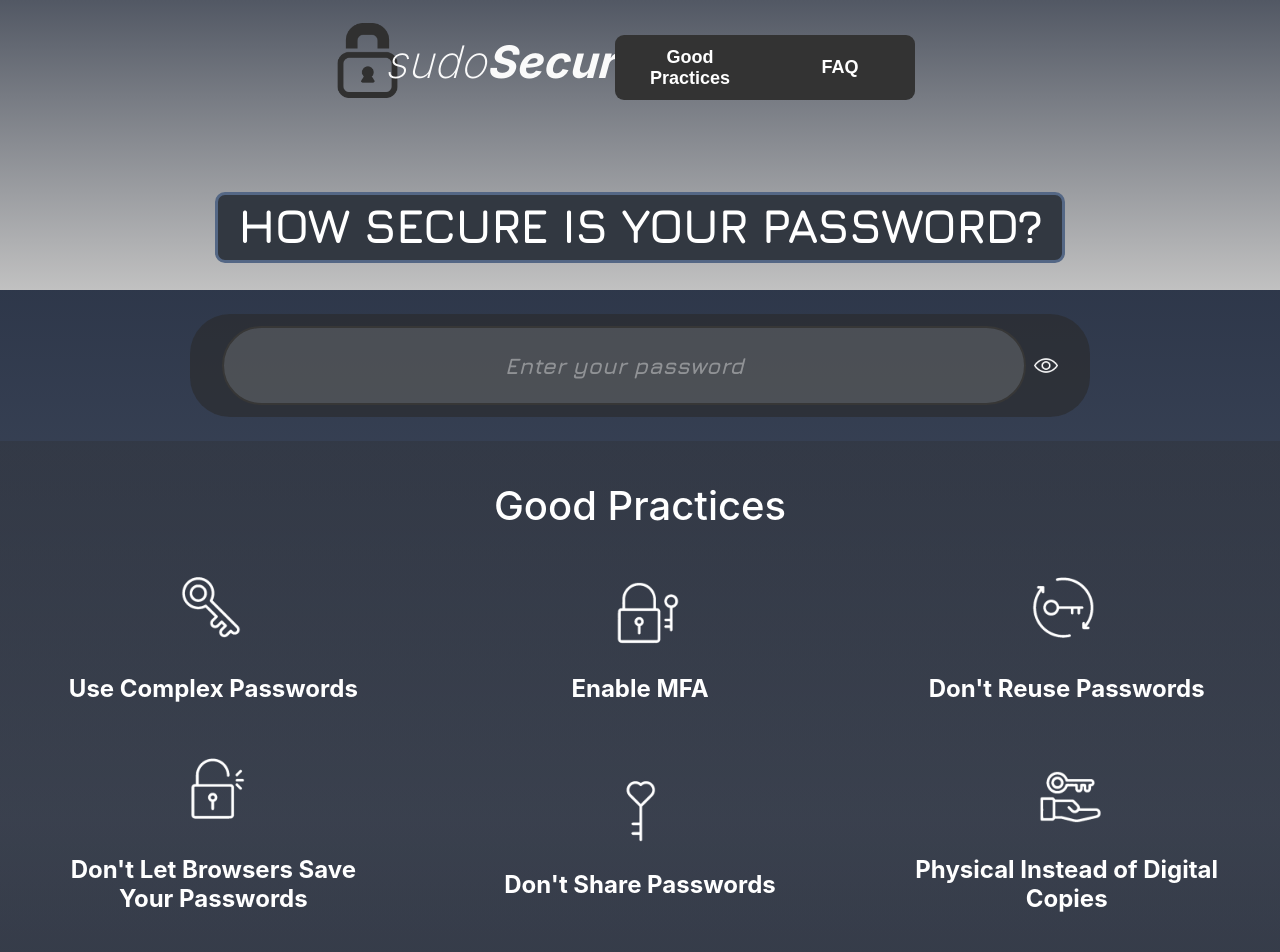
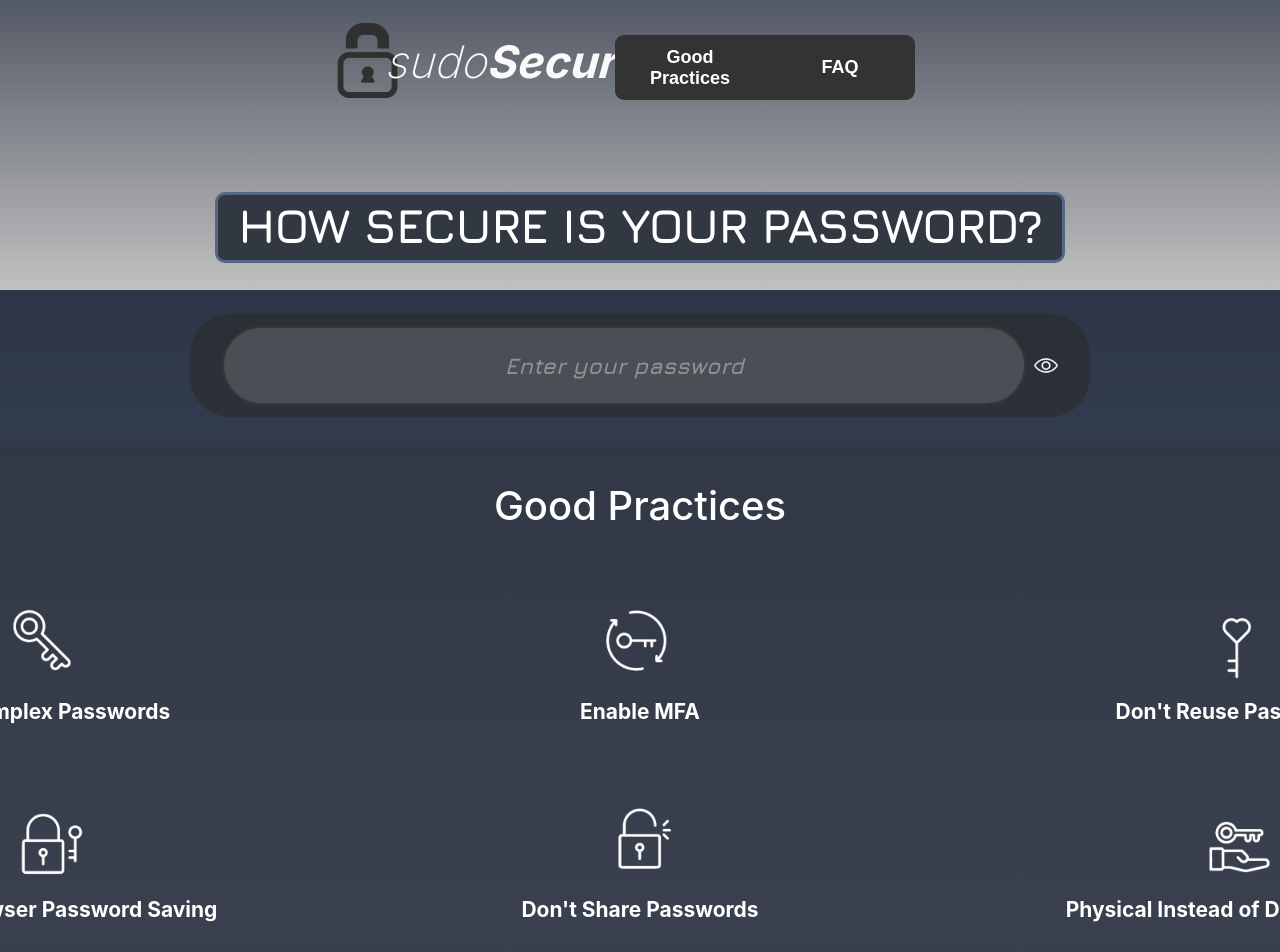
Before and after one commit to Obedozah/SudoSecure, a React (Create React App) app in the folder frontend/: page / in a window 1280 px wide. Shown: the top 952 px of the page. Built offline with nearby package versions, Linux system fonts and the light colour scheme.

Commit message:
Added pablos dynamic goodp section added icon

```diff
--- a/frontend/src/components/HeaderFooter/FAQ.css
+++ b/frontend/src/components/HeaderFooter/FAQ.css
@@ -5,7 +5,7 @@
   text-align: center;
   color: white;
   /* background: linear-gradient(to bottom, #677b9cff, #1c1e1fff); */
-  height: 600px;
+  height: 800px;
   overflow: hidden;
 }
 
@@ -26,33 +26,59 @@
   /* background-color: blue; */
 }
 
+/*expanded thing*/
+
+.goodp-image.expanded::before,
+.goodp-image::before
+{
+  position: relative;
+  content: "";
+  inset: 0;
+}
+
+.goodp-image.expanded,
+.goodp-image
+{
+  height: 300px;
+}
+
+
 .goodp-image {
   font-size: 14px;
   display: flex;
   flex-direction: column;
   position: relative;
   left: 0px;
-  justify-content: center;
+  justify-content: top;
   align-items: center;
   padding: 3rem;
   width: 500px;
-  height: 100px;
+  height: 102px;
   background-color: transparent;
   /* border: solid; */
+  overflow: hidden;
+  transition: height 0.6s ease;
 }
 
 .goodp-img {
   height: 5rem;
   position: relative;
+  top:5px;
   width: 5rem;
 }
 
+.goodp-col {
+  display: flex;
+  flex-direction: column;
+  /* border: solid red; */
+}
 .default-image {
   background-color: transparent;
 }
 .goodp-img:hover {
   width: 100px;
   height: 100px;
+  top: 0px;
   background-color: rgba(221, 221, 221, 0.15);
   border-radius: 50px;
 
--- a/frontend/src/components/HeaderFooter/FAQ.jsx
+++ b/frontend/src/components/HeaderFooter/FAQ.jsx
@@ -203,39 +203,117 @@ function FAQ() {
 
     const [q3Hover] = useState("default-border");
 
+    const [gp1Hover,setGP1Hov] = useState(false);
+
+    const handleGP1enter= ()=>{
+      setGP1Hov(true);
+    }
+    const handleGP1leave= ()=>{
+      setGP1Hov(false);
+    }
+    //IMAGE2
+    const [gp2Hover,setGP2Hov] = useState(false);
+
+    const handleGP2enter= ()=>{
+      setGP2Hov(true);
+    }
+    const handleGP2leave= ()=>{
+      setGP2Hov(false);
+    }
+    //IMAGE3
+    const [gp3Hover,setGP3Hov] = useState(false);
+
+    const handleGP3enter= ()=>{
+      setGP3Hov(true);
+    }
+    const handleGP3leave= ()=>{
+      setGP3Hov(false);
+    }
+    //IMAGE4
+    const [gp4Hover,setGP4Hov] = useState(false);
+
+    const handleGP4enter= ()=>{
+      setGP4Hov(true);
+    }
+    const handleGP4leave= ()=>{
+      setGP4Hov(false);
+    }
+    //IMAGE5
+    const [gp5Hover,setGP5Hov] = useState(false);
+
+    const handleGP5enter= ()=>{
+      setGP5Hov(true);
+    }
+    const handleGP5leave= ()=>{
+      setGP5Hov(false);
+    }
+    //IMAGE6
+    const [gp6Hover,setGP6Hov] = useState(false);
+
+    const handleGP6enter= ()=>{
+      setGP6Hov(true);
+    }
+    const handleGP6leave= ()=>{
+      setGP6Hov(false);
+    }
+
+
     return (
     <header style={{background: 'linear-gradient(to bottom, rgba(48, 51, 58, .5), rgba(34, 37, 44, 0.5))'}}>
       {/* ===== GOOD PRACTICES ===== */}
       <h1 id="GoodP" className="goodp-section">
         <b className="goodp-title">Good Practices</b>
+        {/*FIRST COL*/}
         <div className="goodp-sub">
-          <div className="goodp-image">
-            <img className={`goodp-img ${img1Hover}`} src={'img1.png'} alt='img 1'></img>
-            <p>Use Complex Passwords</p>
+          {/*FIRST IMAGE*/}
+          <div className="goodp-col">
+            <div className={`goodp-image ${gp1Hover ? "expanded" : ""}`}>
+              <img onMouseEnter={handleGP1enter} onMouseLeave={handleGP1leave} className={`goodp-img ${img1Hover}`} src={'img1.png'} alt='img 1'></img>
+              <p style={{fontSize: 'clamp(.01rem, 1.2vw + 0.350rem, 1.875rem)'}}>Use Complex Passwords</p>
+              <p style={{fontSize: 'clamp(.01rem, 1.1vw + 0.350rem, 1.775rem)', fontWeight: "lighter"}}>Try using complex passwords over simple, easy to remember passwords.</p>
+            </div>
+          {/*Fourth IMAGE*/}
+          <div className={`goodp-image ${gp4Hover ? "expanded" : ""}`}>
+            <img onMouseEnter={handleGP4enter} onMouseLeave={handleGP4leave} className='goodp-img' src={'img2.png'} alt='img 2'></img>
+            <p style={{fontSize: 'clamp(.01rem, 1.2vw + 0.350rem, 1.875rem)'}}>Disable Browser Password Saving</p>
+            <p style={{fontSize: 'clamp(.01rem, 1.1vw + 0.350rem, 1.775rem)', fontWeight: "lighter"}}>Try using complex passwords over simple, easy to remember passwords.</p>
           </div>
-          <div className="goodp-image">
-            <img className='goodp-img' src={'img2.png'} alt='img 2'></img>
-            <p>Enable MFA</p>
+
           </div>
-          <div className="goodp-image">
-            <img className='goodp-img' src={'img3.png'} alt='img 3'></img>
-            <p>Don't Reuse Passwords</p>
+          <div className="goodp-col">
+          {/*Second IMAGE*/}
+          <div className={`goodp-image ${gp2Hover ? "expanded" : ""}`}>
+            <img onMouseEnter={handleGP2enter} onMouseLeave={handleGP2leave} className='goodp-img' src={'img3.png'} alt='img 3'></img>
+            <p style={{fontSize: 'clamp(.01rem, 1.2vw + 0.350rem, 1.875rem)'}}>Enable MFA</p>
+            <p style={{fontSize: 'clamp(.01rem, 1.1vw + 0.350rem, 1.775rem)', fontWeight: "lighter"}}>Try using complex passwords over simple, easy to remember passwords.</p>
+          </div>
+          {/*Fifth IMAGE*/}
+          <div className={`goodp-image ${gp5Hover ? "expanded" : ""}`}>
+            <img onMouseEnter={handleGP5enter} onMouseLeave={handleGP5leave} className='goodp-img' src={'img4.png'} alt='img 4' ></img>
+            <p style={{fontSize: 'clamp(.01rem, 1.2vw + 0.350rem, 1.875rem)'}}>Don't Share Passwords</p>
+            <p style={{fontSize: 'clamp(.01rem, 1.1vw + 0.350rem, 1.775rem)', fontWeight: "lighter"}}>Try using complex passwords over simple, easy to remember passwords.</p>
+          </div>
+          </div>
+          <div className="goodp-col">
+          {/*Third IMAGE*/}
+          <div className={`goodp-image ${gp3Hover ? "expanded" : ""}`}>
+            <img onMouseEnter={handleGP3enter} onMouseLeave={handleGP3leave} className='goodp-img' src={'img5.png'} alt='img 5'></img>
+            <p style={{fontSize: 'clamp(.01rem, 1.2vw + 0.350rem, 1.875rem)'}}>Don't Reuse Passwords</p>
+            <p style={{fontSize: 'clamp(.01rem, 1.1vw + 0.350rem, 1.775rem)', fontWeight: "lighter"}}>Try using complex passwords over simple, easy to remember passwords.</p>
+          </div>
+          {/*Sixth IMAGE*/}
+          <div className={`goodp-image ${gp6Hover ? "expanded" : ""}`}>
+            <img onMouseEnter={handleGP6enter} onMouseLeave={handleGP6leave} className='goodp-img' src={'img6.png'} alt='img 6'></img>
+            <p style={{fontSize: 'clamp(.01rem, 1.2vw + 0.350rem, 1.875rem)'}}>Physical Instead of Digital Copies</p>
+            <p style={{fontSize: 'clamp(.01rem, 1.1vw + 0.350rem, 1.775rem)', fontWeight: "lighter"}}>Try using complex passwords over simple, easy to remember passwords.</p>
+          </div>
           </div>
         </div>
-        <div className="goodp-sub">
-          <div className="goodp-image">
-            <img className='goodp-img' src={'img4.png'} alt='img 4'></img>
-            <p>Don't Let Browsers Save Your Passwords</p>
-          </div>
-          <div className="goodp-image">
-            <img className='goodp-img' src={'img5.png'} alt='img 5' ></img>
-            <p>Don't Share Passwords</p>
-          </div>
-          <div className="goodp-image">
-            <img className='goodp-img' src={'img6.png'} alt='img 6'></img>
-            <p>Physical Instead of Digital Copies</p>
-          </div>
-        </div>
+
+        {/*SECOND ROW*/}
+        {/* <div className="goodp-sub"> */}
+          {/*Fourth IMAGE*/}
+        {/* </div> */}
       </h1>
 
       {/* ===== FAQ SECTION ===== */}
```
